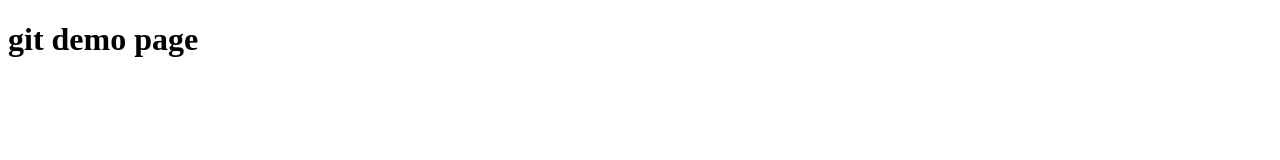
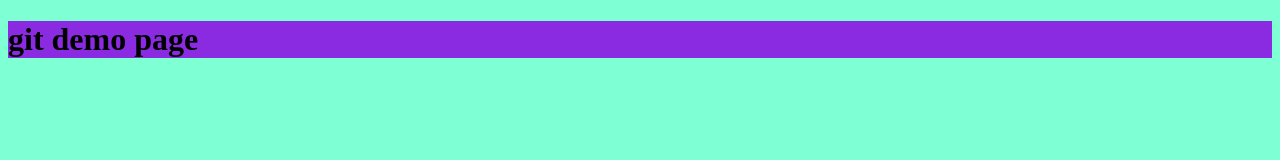
Before and after one commit to Ldwrnl/Funnyfaces, a plain HTML site: page index.html in a window 1280 px wide. Drawn offline with Linux system fonts and the light colour scheme.

Commit message:
add colour

```diff
--- a/index.html
+++ b/index.html
@@ -5,6 +5,7 @@
   <meta http-equiv="X-UA-Compatible" content="IE=edge">
   <meta name="viewport" content="width=device-width, initial-scale=1.0">
   <title>Document</title>
+  <link rel="stylesheet" href="styles.css"
 </head>
 <body>
   <h1>git demo page</h1>
--- /dev/null
+++ b/styles.css
@@ -0,0 +1,5 @@
+body {
+  background-color:aquamarine;
+}
+
+h1 {background-color:blueviolet;}
```
